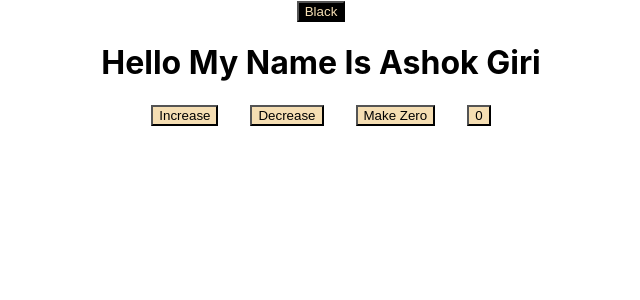
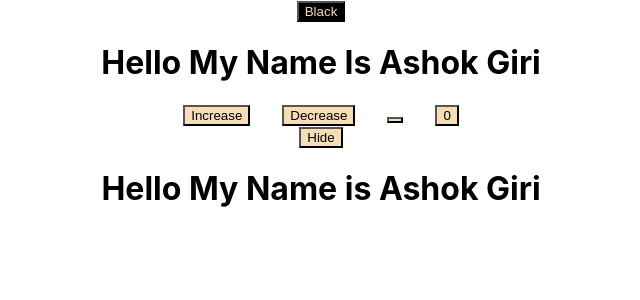
Before and after one commit to sautaboy/WrokingWithReact, a React (Create React App) app: page / in a window 1280 px wide. Shown: the top 300 px of the page, without its empty margins (319-959 px from the left). Built offline with nearby package versions, Linux system fonts and the light colour scheme.

Commit message:
Toggle Mode has been added to app .js

```diff
--- a/src/App.jsx
+++ b/src/App.jsx
@@ -12,6 +12,9 @@ function App() {
   // These State Properties are for incrementing,decrementing and Makes to Zero
   let [initialValue, setInitialValue] = useState(0)
 
+
+  // This State is for toggling
+  const [toggle, setToggle] = useState(true)
 
   return (
     <div className='App'>
@@ -28,18 +31,34 @@ function App() {
       {/* Next exercise */}
       <div className='buttons'>
         <button onClick={() => {
+          // this is annonous function
           setInitialValue(initialValue + 1)
         }}>Increase</button>
+
         <button onClick={() => {
+          // this is annonous function
           setInitialValue(initialValue - 1)
         }}>Decrease</button>
+
+
         <button onClick={() => {
+          // this is annonous function
           setInitialValue(0)
-        }}>Make Zero</button>
+        }}></button>
         <button>{initialValue}</button>
       </div>
-    </div>
 
+
+
+      {/* Show and Hide  */}
+      <button onClick={() =>
+      // this is annonous function
+      {
+        setToggle(!toggle)
+      }}>{toggle === true ? "Hide" : "Show"}</button>
+      {toggle && <h1>Hello My Name is Ashok Giri</h1>}
+
+    </div >
   );
 }
 
```
